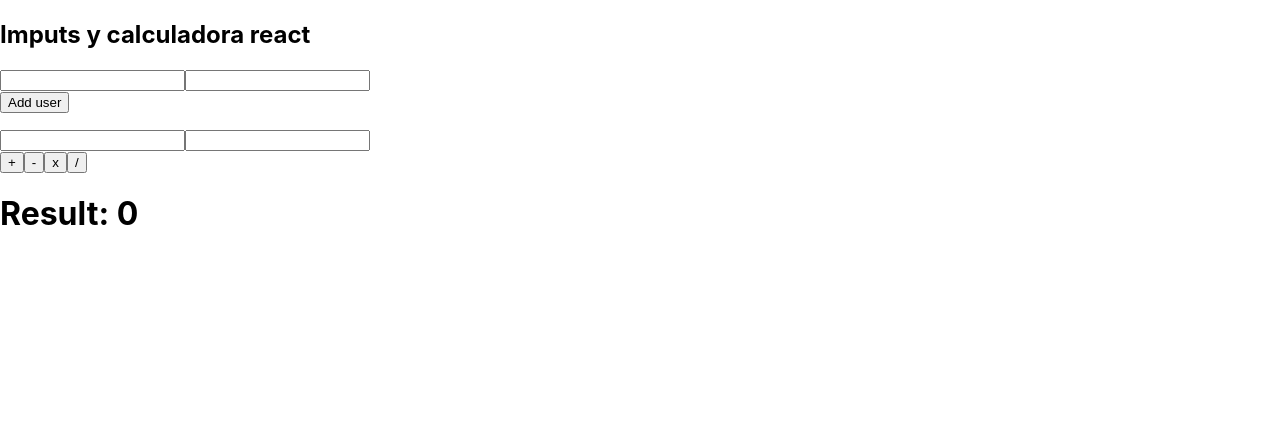
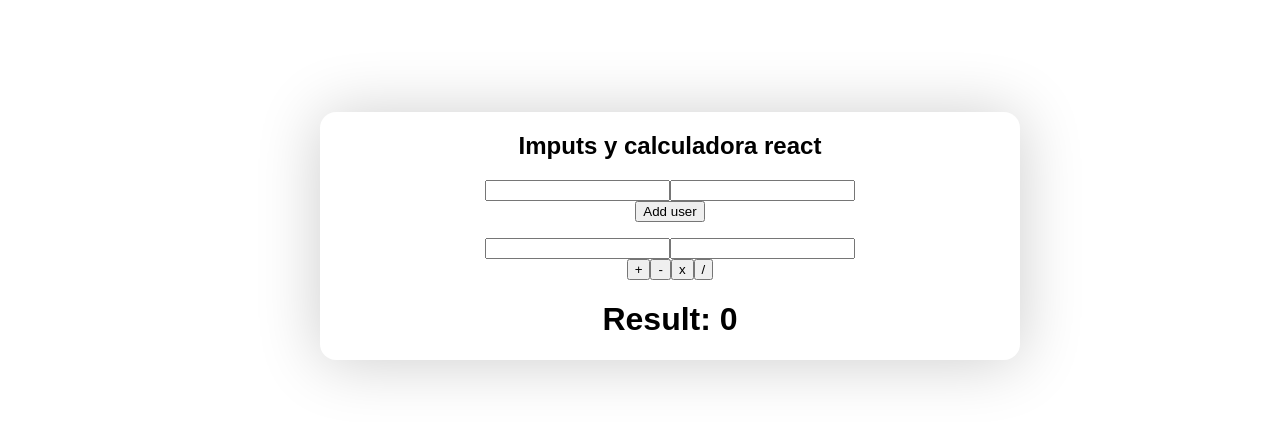
Before and after one commit to JLuisHdz/ImputsYCalculadoraReact, a React (Create React App) app: page / in a window 1280 px wide. Shown: the top 422 px of the page. Built offline with nearby package versions, Linux system fonts and the light colour scheme.

Commit message:
style:design was added to the div app

```diff
--- a/src/App.css
+++ b/src/App.css
@@ -0,0 +1,13 @@
+.App {
+  font: 1em sans-serif;
+  position: absolute;
+  top: 14%;
+  left: 25%;
+  width: 100%;
+  max-width: 700px;
+  background-color: #fff;
+  border-radius: 16px;
+  text-align: center;
+  overflow: hidden;
+  box-shadow: 0px 2px 64px rgba(0, 0, 0, 0.2);
+}
```
